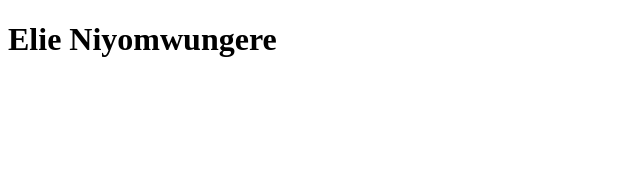
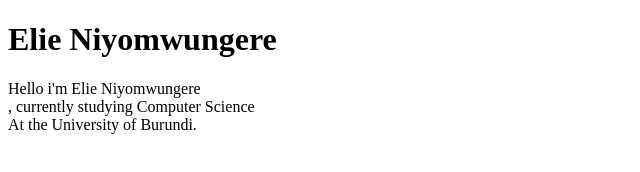
Before and after one commit to elieniyomwungere/hello-world, a website: page index.html in a window 1280 px wide. Shown: the whole page, without its empty margins (0-640 px from the left). Drawn offline with Linux system fonts and the light colour scheme.

Commit message:
added a new paragraph

```diff
--- a/index.html
+++ b/index.html
@@ -3,9 +3,10 @@
 <head>
     <meta charset="UTF-8">
     <meta name="viewport" content="width=device-width, initial-scale=1.0">
-    <title>FIRST DEPLOIT PAGE</title>
+    <title>FIRST DEPLOYMENT PAGE</title>
 </head>
 <body>
     <h1>Elie Niyomwungere</h1>
+    <p>Hello i'm Elie Niyomwungere <br>, currently studying Computer Science <br> At the University of Burundi.</p>
 </body>
 </html>
```
